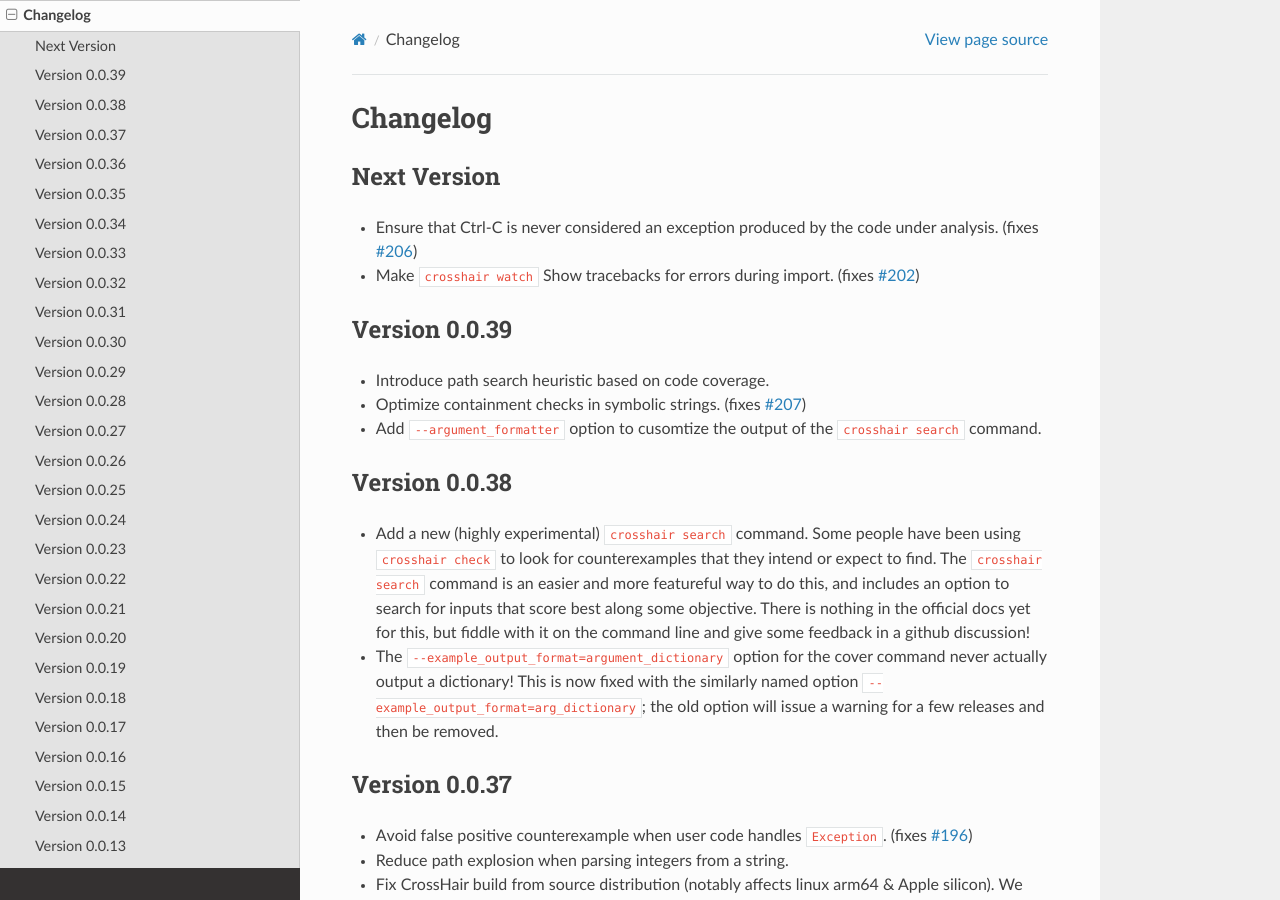
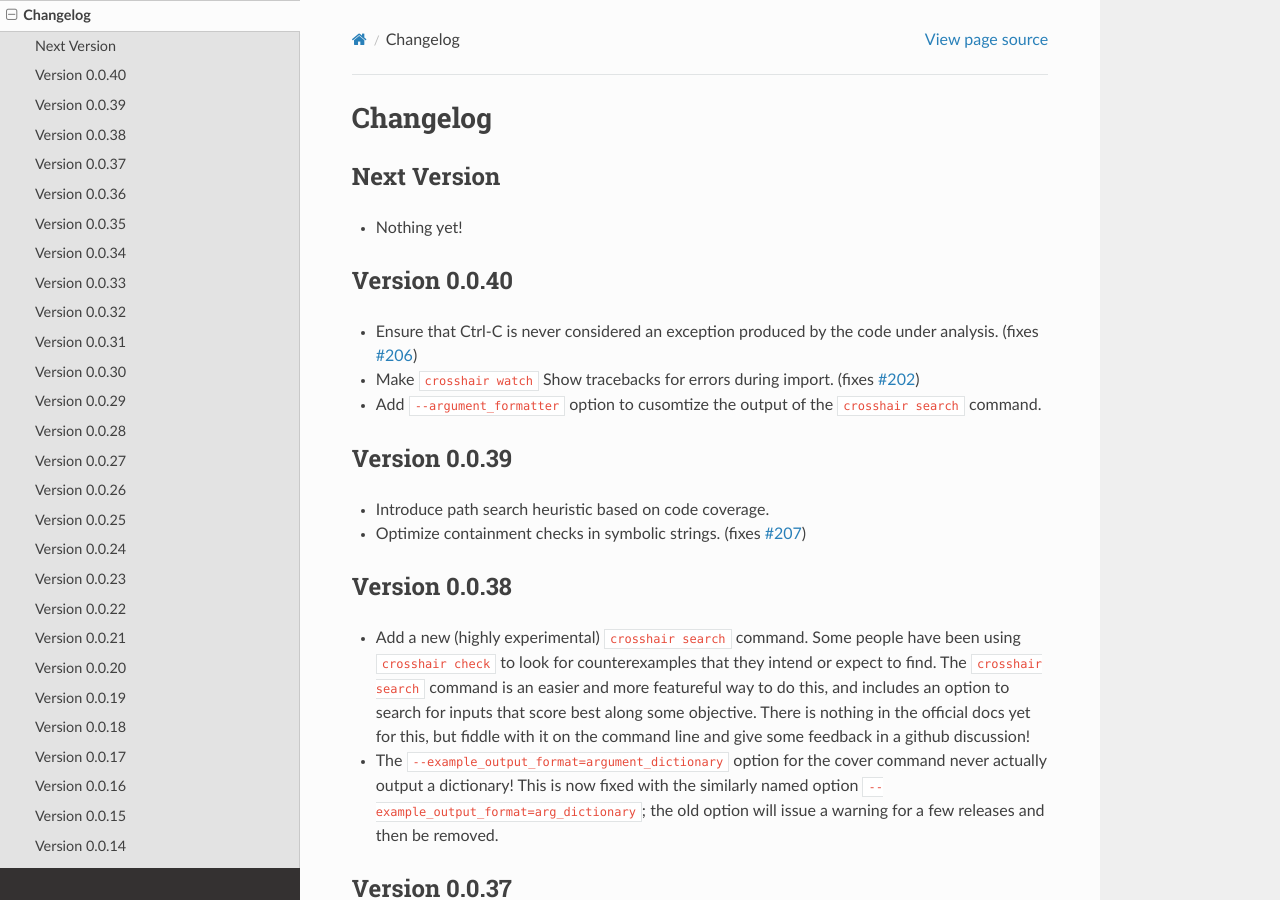
Before and after one commit to pschanely/CrossHair, a Sphinx documentation site: the page built from doc/source/changelog.rst, in a window 1280 px wide and 900 px high. Built offline with Sphinx 7.4.7 and the Read the Docs theme 2.0.0, drawn with Linux system fonts in a browser that asks for light colours; the version number is read from the project's files by our own code.

Commit message:
Update changelog for 0.0.40

```diff
--- a/doc/source/changelog.rst
+++ b/doc/source/changelog.rst
@@ -6,11 +6,19 @@
 Next Version
 ------------
 
+* Nothing yet!
+
+
+Version 0.0.40
+--------------
+
 * Ensure that Ctrl-C is never considered an exception produced by the code under
   analysis.
   (fixes `#206 <https://github.com/pschanely/CrossHair/issues/206>`__)
 * Make ``crosshair watch`` Show tracebacks for errors during import.
   (fixes `#202 <https://github.com/pschanely/CrossHair/issues/202>`__)
+* Add ``--argument_formatter`` option to cusomtize the output of the
+  ``crosshair search`` command.
 
 
 Version 0.0.39
```
Also changed, not shown: other parts of doc/source/changelog.rst (+0 -2 lines).
